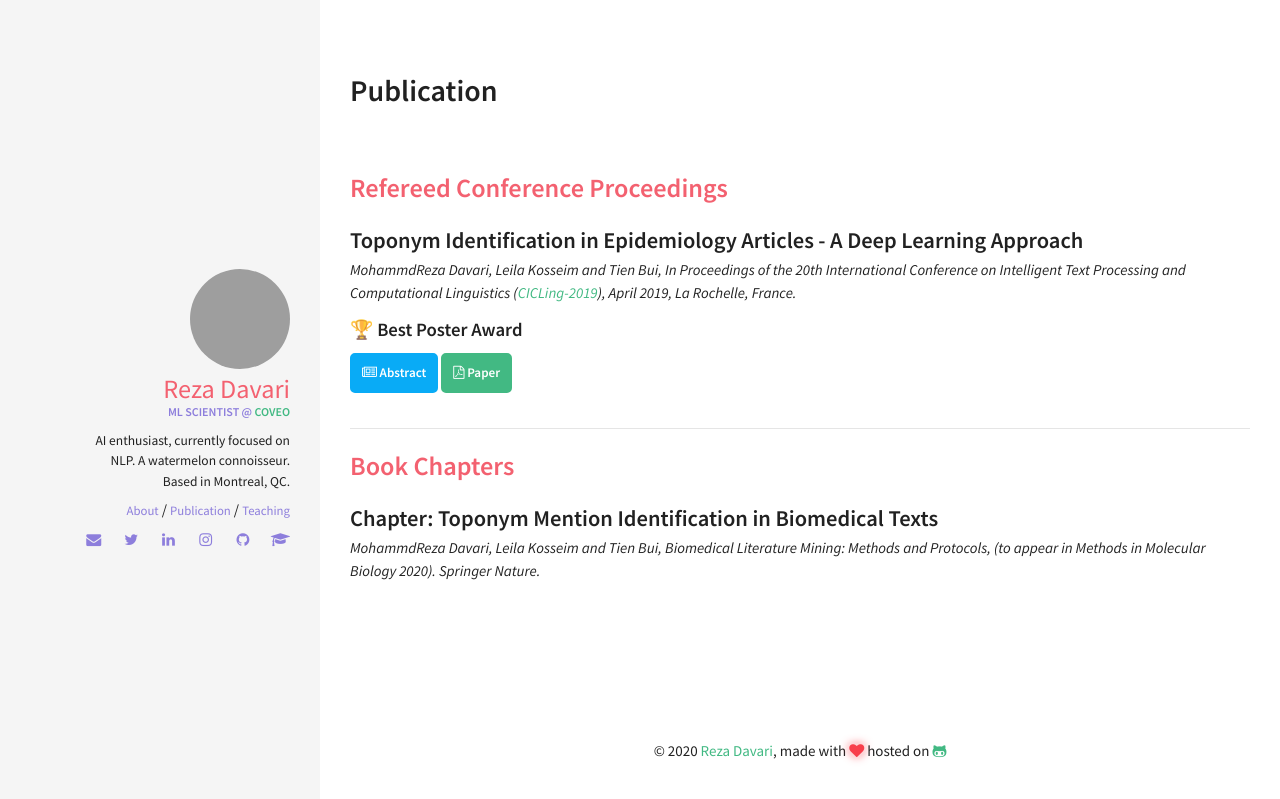
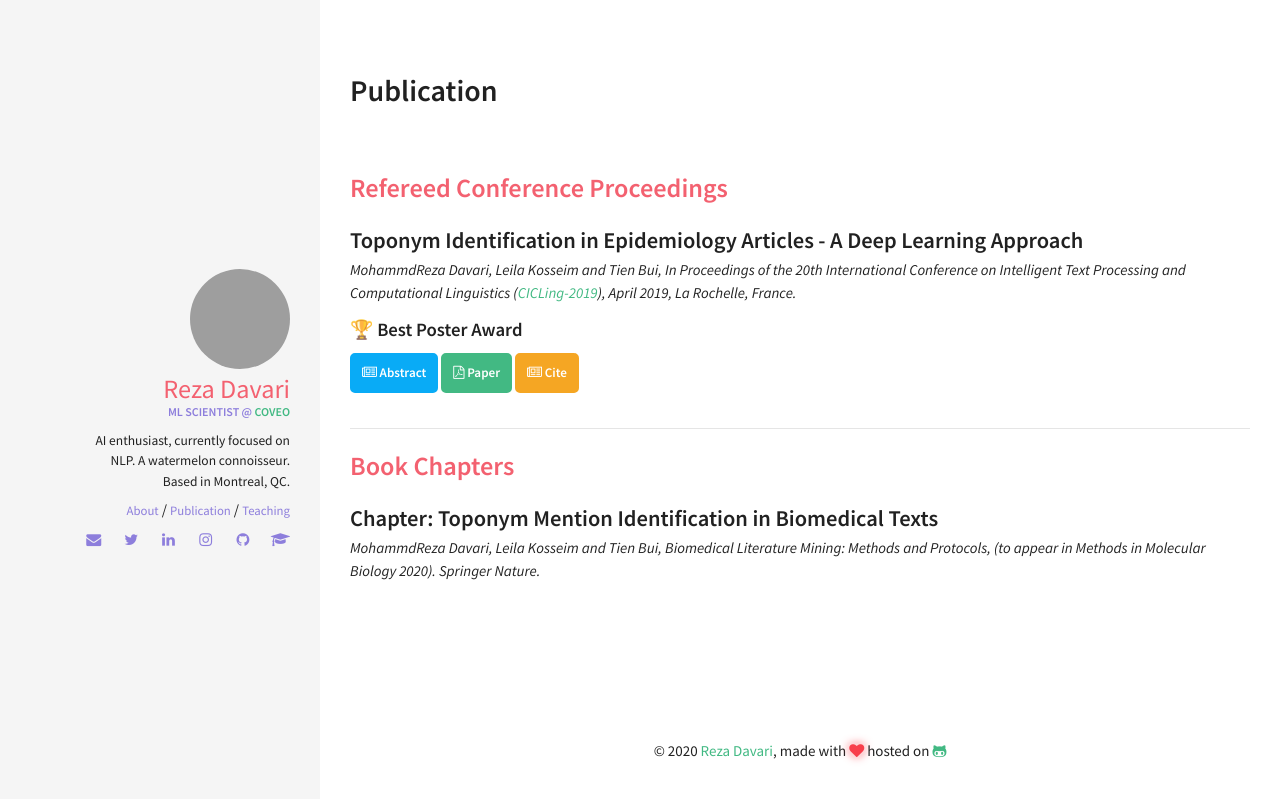
Before and after one commit to rezazzr/davari.io, a Jekyll site: the page built from publication.html, in a window 1280 px wide, cut to the strip 0-799 px from the top of the page. Built offline with Jekyll 4.4.1, drawn with Linux system fonts in a browser that asks for light colours; grey boxes are pictures that could not be loaded.

Commit message:
citation added

```diff
--- a/publication.html
+++ b/publication.html
@@ -22,9 +22,13 @@
         {% if publication.paper %}
         <a class="btn" href="{{ publication.paper }}" target="_blank"><i class="fa fa-file-pdf-o"></i> Paper</a>
         {% endif %}
-        {% if publication.slides %}
-        <a href="{{ publication.slides }} " target="_blank"><i class="fa fa-area-chart"></i>Slides</a> &nbsp;
-        {% endif %}
+        <button class="btn btn-warning collapsible"><i class="fa fa-newspaper-o"></i> Cite</button>
+        <div class="row" style="display: none;">
+            {% highlight BibTeX %}
+            {{ publication.cite }}
+            {% endhighlight %}
+
+        </div>
         <!-- <p style="margin: 0">{{ publication.descr }}</p> -->
     </div>
 </div>
```
